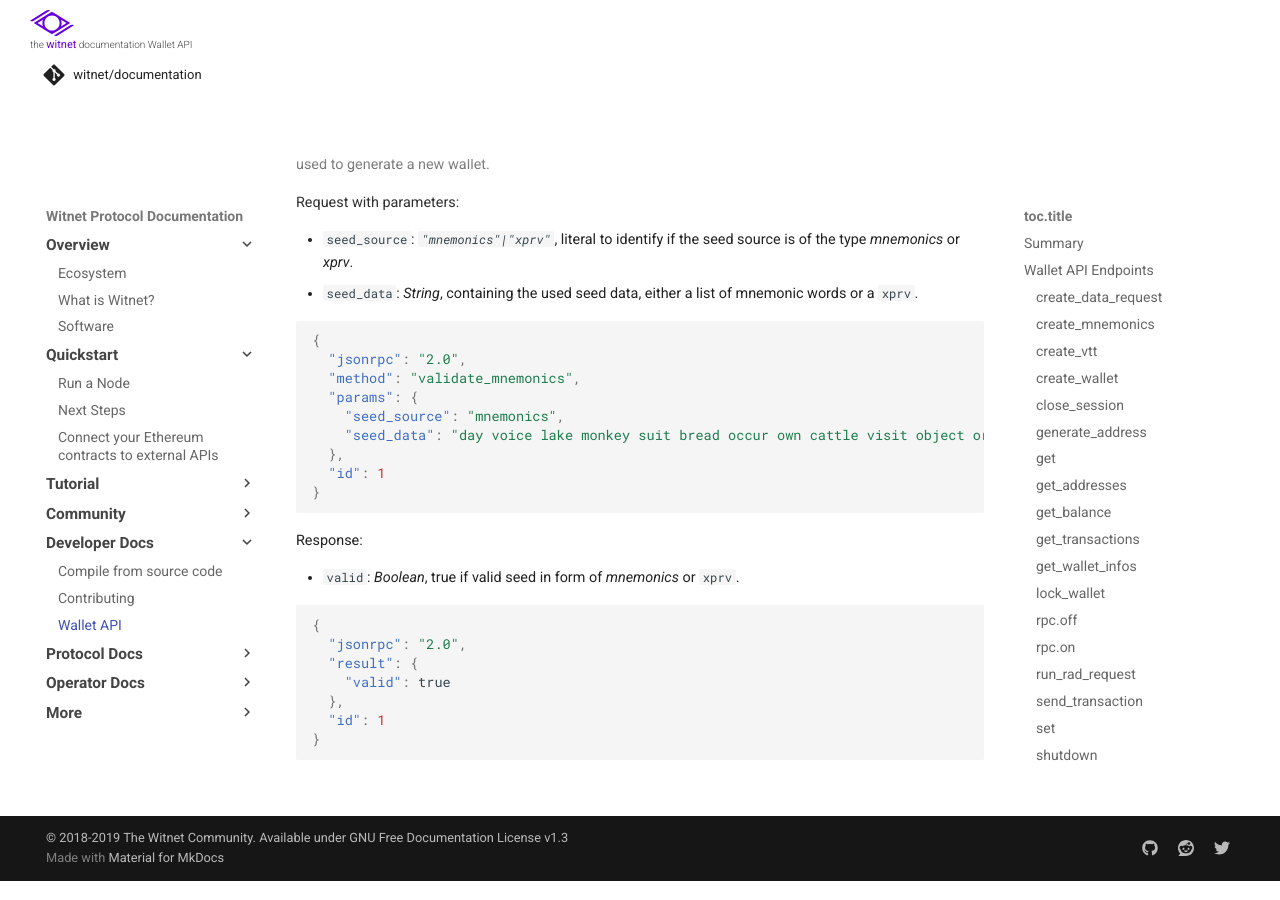
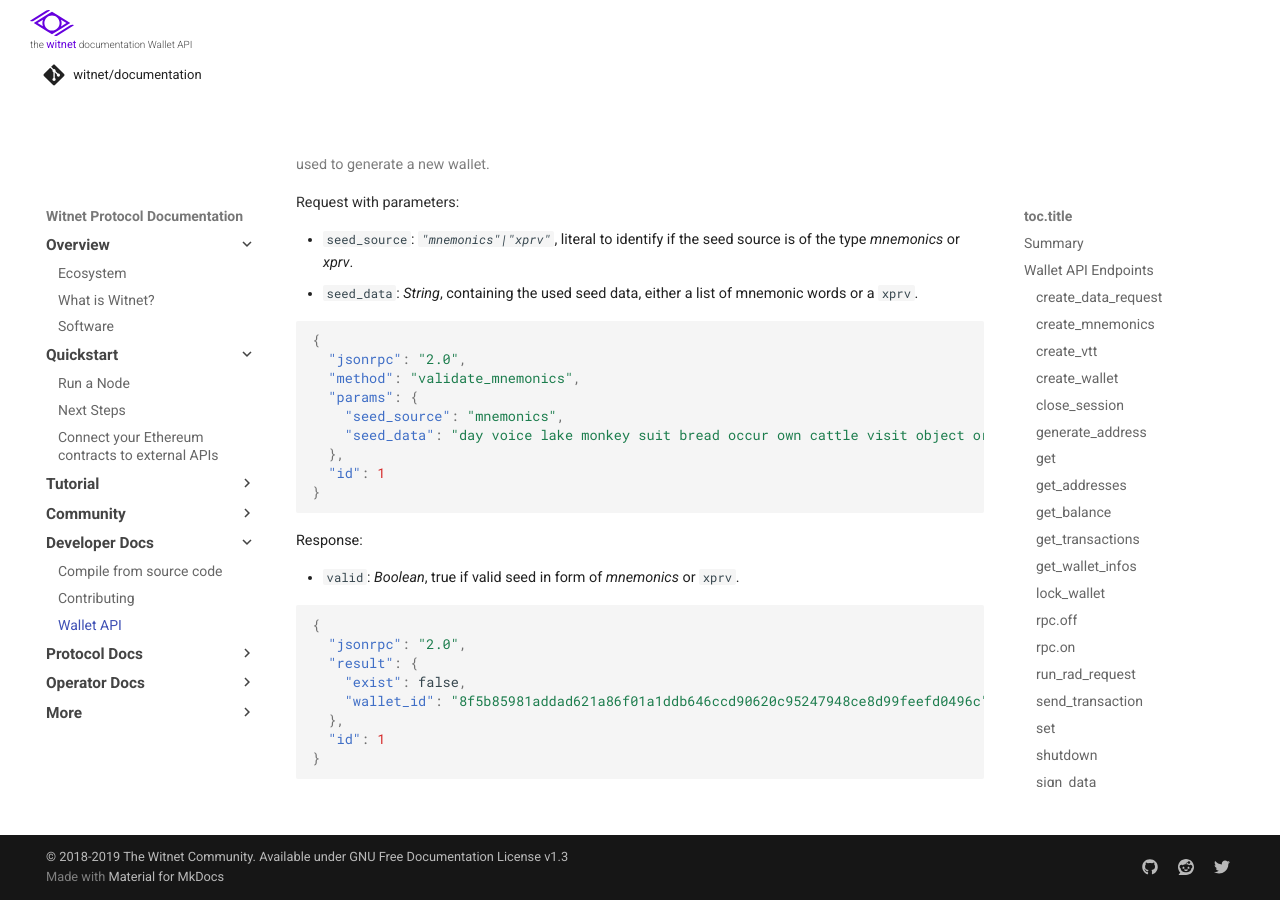
Before and after one commit to witnet/documentation, an MkDocs documentation site: the page built from docs/developer/wallet-api.md, in a window 1280 px wide and 900 px high, scrolled down 27581 px. Built offline with MkDocs 1.6.1 and Material for MkDocs 9.7.7, drawn with Linux system fonts in a browser that asks for light colours; some web fonts are replaced; comment, search, counter and statistics services are not loaded.

Commit message:
docs(wallet-api): update `validate_mnemonics`

```diff
--- a/docs/developer/wallet-api.md
+++ b/docs/developer/wallet-api.md
@@ -34,7 +34,7 @@ node_url = "127.0.0.1:21338"
 | [sign_data](#sign_data)                     | `session_id`, `wallet_id`, `data`, `extended_pk`                      | `chaincode`, `public_key`, `signature`               |
 | [unlock_wallet](#unlock_wallet)             | `wallet_id`, `password`                                               | `session_id`, `session_expiration_secs`, ...         |
 | [update_wallet](#update_wallet)             | `session_id`, `wallet_id`, `name`, `caption`                          | `success`                                            |
-| [validate_mnemonics](#validate_mnemonics)   | `seed_source`, `seed_data`                                            | `valid`                                              |
+| [validate_mnemonics](#validate_mnemonics)   | `seed_source`, `seed_data`                                            | `exist`, `wallet_id`                                 |
 
 
 ## Wallet API Endpoints
@@ -1388,7 +1388,8 @@ Response:
 {
   "jsonrpc": "2.0",
   "result": {
-    "valid": true
+    "exist": false,
+    "wallet_id": "8f5b85981addad621a86f01a1ddb646ccd90620c95247948ce8d99feefd0496c",
   },
   "id": 1
 }
```
